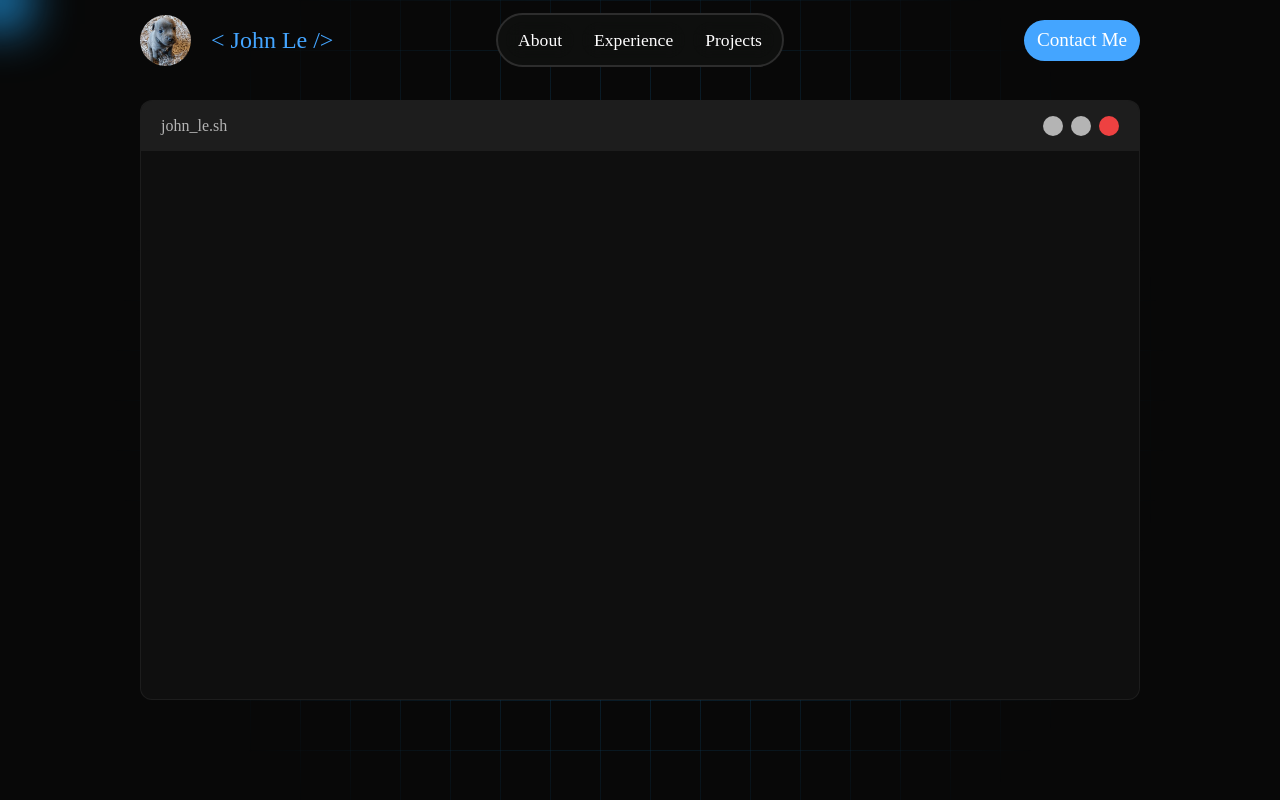
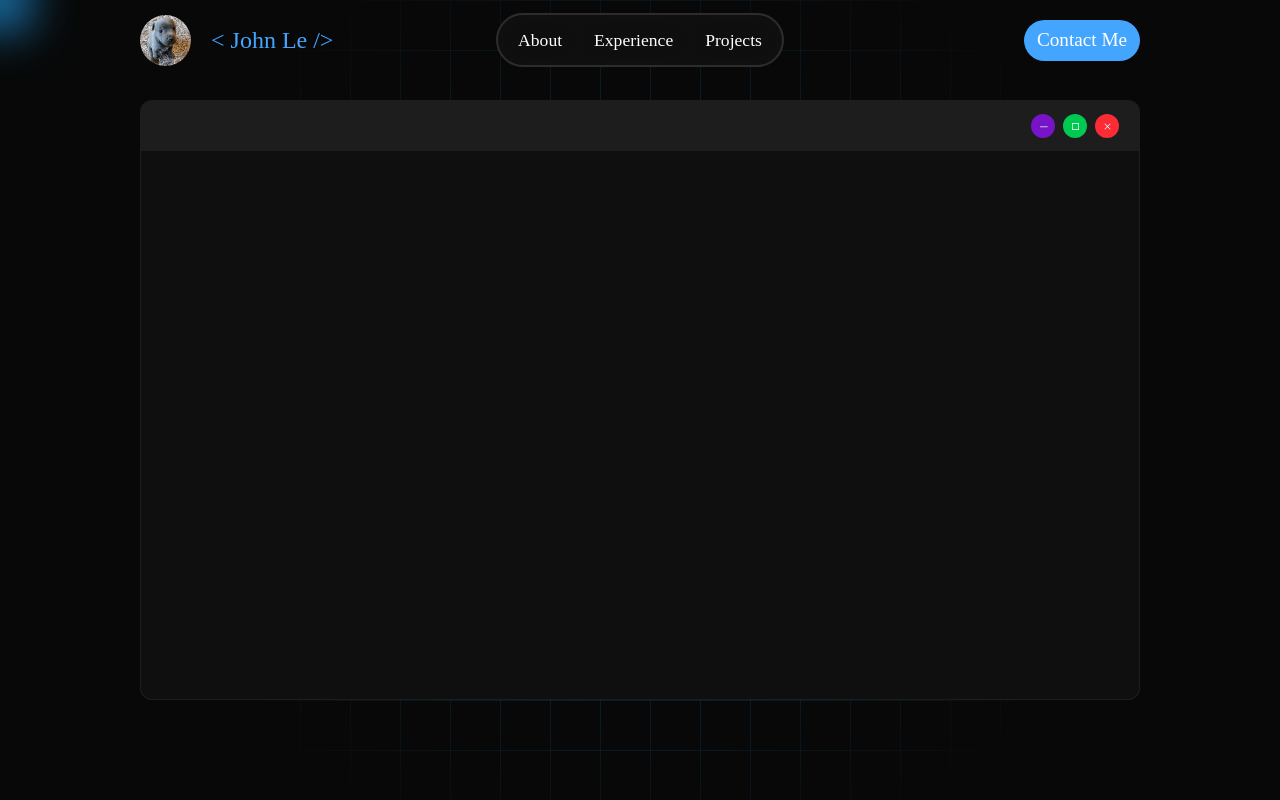
Before and after one commit to Primalpancake92/John-Le-React, a React app: page / in a window 1280 px wide. Built offline with nearby package versions, Linux system fonts and the light colour scheme; the HTML template or start-up script is replaced by a standard one; a web font is replaced by a local one.

Commit message:
Added new window button implementations

```diff
--- /dev/null
+++ b/src/components/Terminal/TerminalConfig/terminalConfig.js
@@ -0,0 +1,10 @@
+import * as FaIcons from "react-icons/fa";
+import * as VscIcons from "react-icons/vsc"
+
+const windowBtns = [
+    { id: "minimise", colour: "bg-[rgb(120,20,200)]", Icon: VscIcons.VscChromeMinimize },
+    { id: "maximise", colour: "bg-green-500", Icon: VscIcons.VscChromeMaximize },
+    { id: "close", colour: "bg-red-500", Icon: VscIcons.VscClose }
+];
+
+export default windowBtns;
--- /dev/null
+++ b/src/components/Terminal/WindowBtns/WindowBtns.jsx
@@ -0,0 +1,21 @@
+import windowBtns from "../TerminalConfig/terminalConfig";
+
+export default function WindowBtns({ windowBtnArr=windowBtns }) {
+    /*
+        Here contains the window buttons for the hero component. This should
+        map from an array of object literals that contain the colour, size, and
+        icon of the buttons.
+    */
+
+    return (
+        <div className="relative flex gap-2">
+            {windowBtnArr?.map(({ id, colour, Icon }) => (
+                <div key={id} className={`relative flex justify-center
+                items-center w-6 h-6 rounded-full shrink-0 ${colour}
+                text-white font-extrabold`}>
+                    {Icon && <Icon size={11} />}
+                </div>
+            ))}
+        </div>
+    );
+}
--- a/src/pages/Hero/Hero.jsx
+++ b/src/pages/Hero/Hero.jsx
@@ -1,21 +1,11 @@
-import { useState } from 'react'
+import WindowBtns from "../../components/Terminal/WindowBtns/WindowBtns";
+import { useState } from "react";
 
 function NavigationPanel({ appName }) {
     return (
         <div className="relative w-full h-[50px] rounded-t-[11px] flex
-            justify-end items-center bg-[rgb(45,45,45,0.5)] px-5 gap-[8px]">
-            <div className="left-0 w-full text-[rgb(180,180,180)]">
-                {appName}
-            </div>
-            {Array.from({length: 3}, (_, index) =>
-                (index == 2) ? (
-                    <div key={index} className="h-[20px] w-[20px]
-                    bg-[rgb(238,65,65)] rounded-full shrink-0"></div>
-                ) : (
-                    <div key={index} className="h-[20px] w-[20px]
-                    bg-[rgb(180,180,180)] rounded-full shrink-0"></div>
-                )
-            )}
+            justify-end items-center bg-[rgb(45,45,45,0.5)] px-5 gap-2">
+            <WindowBtns />
         </div>
     );
 }
@@ -39,7 +29,7 @@ function Hero() {
     const [position, setPosition] = useState({ x: 0, y: 0 });
 
     return (
-        <div className="h-[calc(100vh-100px)] w-full flex justify-center
+        <div className="z-550 h-[calc(100vh-100px)] w-full flex justify-center
         items-center"
 
         onPointerMove={(e) => {
```
Also changed, not shown: src/components/Terminal/BashAnimations/BashAnimations.jsx (renamed from src/components/BashAnimations/BashAnimations.jsx).
